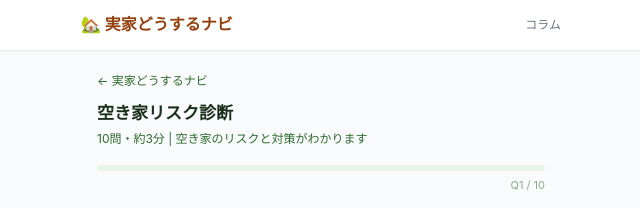
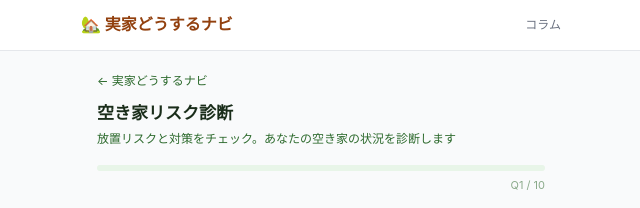
Before and after one commit to sincere1229/jikka-anshin, a Next.js app: page /diagnosis/akiya in a window 1280 px wide. Shown: the top 208 px of the page, without its empty margins (319-959 px from the left). Built offline with nearby package versions, Linux system fonts and the light colour scheme.

Commit message:
Update page.tsx

```diff
--- a/src/app/diagnosis/akiya/page.tsx
+++ b/src/app/diagnosis/akiya/page.tsx
@@ -1,15 +1,17 @@
 import type { Metadata } from 'next'
 import DiagnosisShell from '@/components/DiagnosisShell'
+
 export const metadata: Metadata = {
   title: '空き家リスク診断 | 実家どうするナビ',
-  description: '10問・約3分 | 空き家のリスクと対策がわかります',
+  description: '放置リスクと対策をチェック。あなたの空き家の状況を診断します',
 }
+
 export default function Page() {
   return (
     <DiagnosisShell
       diagnosisId="akiya"
       title="空き家リスク診断"
-      subtitle="10問・約3分 | 空き家のリスクと対策がわかります"
+      subtitle="放置リスクと対策をチェック。あなたの空き家の状況を診断します"
       questionsCsvPath="/data/csv/questions_akiya.csv"
       resultsCsvPath="/data/csv/result_akiya.csv"
       nextDiagnoses={[
@@ -20,22 +22,42 @@ export default function Page() {
       ]}
       recommendServices={[
         {
-                "name": "ワケガイ（訳あり物件買取）",
-                "url": "https://px.a8.net/svt/ejp?a8mat=XXXXXX+WAKEGAI+XXXXXX",
-                "description": "訳あり・築古・空き家も買取。最短2週間で現金化。",
-                "forWho": "",
-                "notFor": "",
-                "badge": "買取"
+          name: 'ワケガイ（訳あり物件買取）',
+          url: 'https://af.moshimo.com/af/c/click?a_id=5646964&p_id=3406&pc_id=8115&pl_id=48291',
+          description: '空き家・築古・訳あり物件も買取。特定空き家になる前に。',
+          badge: '買取',
+          forWho: '',
+          notFor: '',
+          imageUrl: 'https://image.moshimo.com/af-img/2819/000000048291.gif',
+          imageWidth: 280,
+          imageHeight: 336,
+          impUrl: 'https://i.moshimo.com/af/i/impression?a_id=5646964&p_id=3406&pc_id=8115&pl_id=48291',
         },
         {
-                "name": "ラクウル（不動産買取）",
-                "url": "https://px.a8.net/svt/ejp?a8mat=XXXXXX+RAKUURU+XXXXXX",
-                "description": "不動産の買取専門。最短3日で査定結果。",
-                "forWho": "",
-                "notFor": "",
-                "badge": "買取"
-        }
-]}
+          name: 'ラクウル（空き家・中古戸建買取）',
+          url: 'https://af.moshimo.com/af/c/click?a_id=5646096&p_id=5870&pc_id=16301&pl_id=75329',
+          description: '空き家・中古戸建て買取専門。現状のままで査定OK。',
+          badge: '買取',
+          forWho: '',
+          notFor: '',
+          imageUrl: 'https://image.moshimo.com/af-img/1052/000000075329.png',
+          imageWidth: 504,
+          imageHeight: 504,
+          impUrl: 'https://i.moshimo.com/af/i/impression?a_id=5646096&p_id=5870&pc_id=16301&pl_id=75329',
+        },
+        {
+          name: '相続アシスト',
+          url: 'https://af.moshimo.com/af/c/click?a_id=5647169&p_id=7301&pc_id=20977&pl_id=93281',
+          description: '空き家の相続手続きも丸ごとお任せ。専門家チームが対応。',
+          badge: '相続',
+          forWho: '',
+          notFor: '',
+          imageUrl: 'https://image.moshimo.com/af-img/3982/000000093281.png',
+          imageWidth: 300,
+          imageHeight: 250,
+          impUrl: 'https://i.moshimo.com/af/i/impression?a_id=5647169&p_id=7301&pc_id=20977&pl_id=93281',
+        },
+      ]}
     />
   )
 }
```
